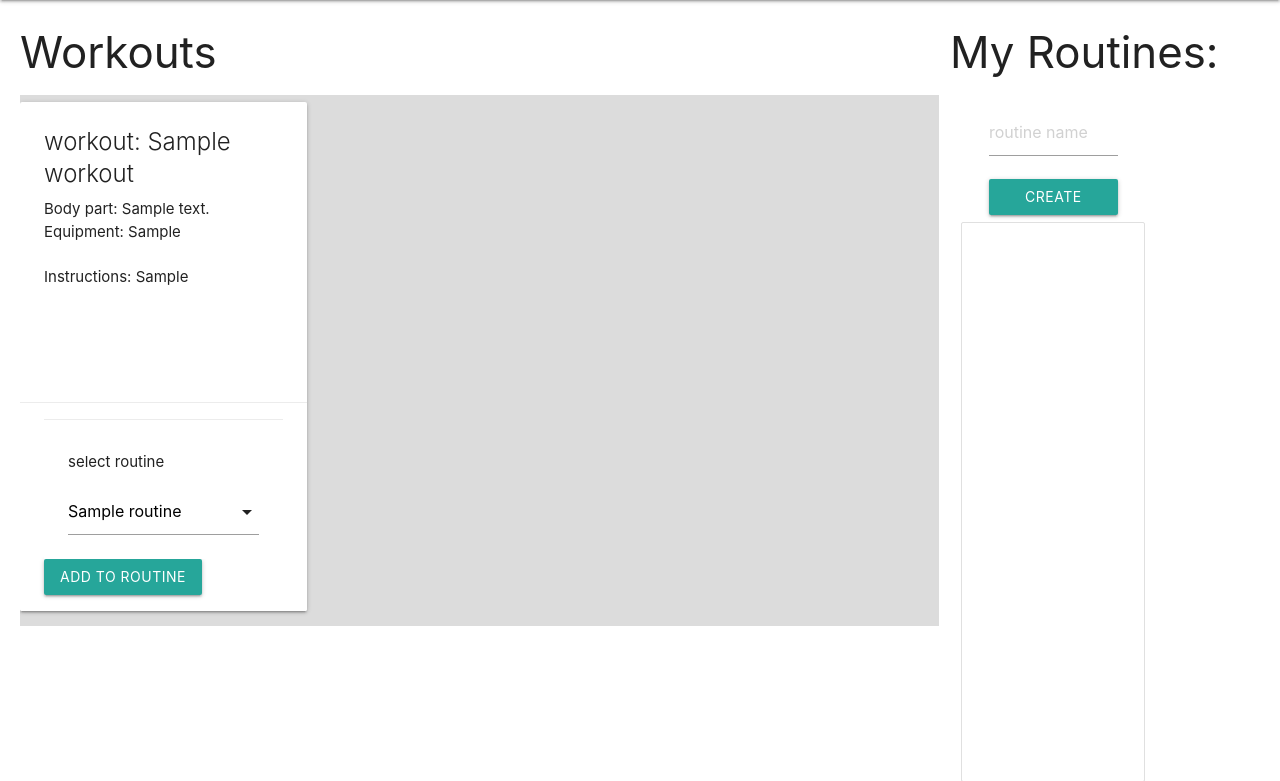
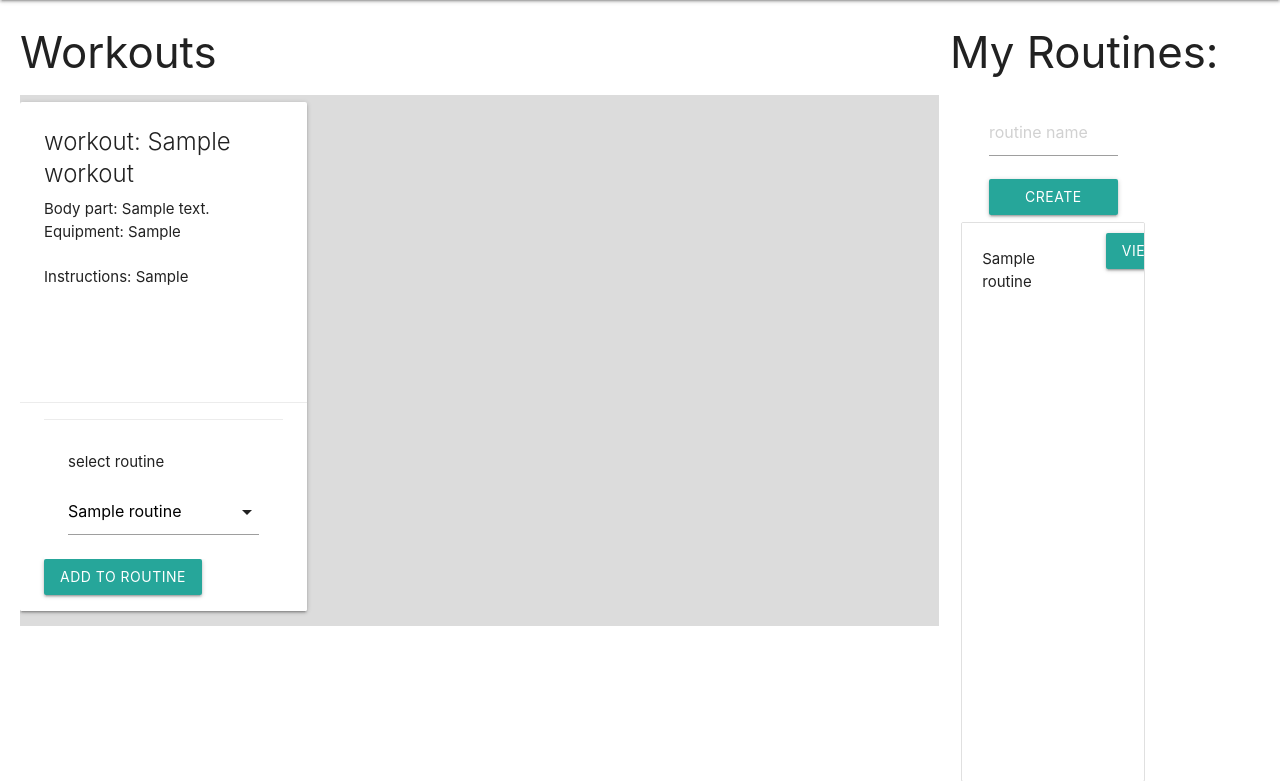
Before and after one commit to Neya1306/Workout-Remixer, a Flask app: page / in a window 1280 px wide. Shown: the part 64-845 px from the top of the page. Run offline with Flask 3, Linux system fonts and the light colour scheme; tables that the repository leaves empty hold one stand-in row (values such as "Sample post").

Commit message:
Implemented routine creation

```diff
--- a/App/controllers/routine.py
+++ b/App/controllers/routine.py
@@ -2,8 +2,8 @@ from App.models.routine import Routine
 from App.models.workout import Workout
 from App.database import db
 
-def create_routine(name, workout, user_id):
-    new_routine = Routine(name=name, workout=workout, user_id=user_id)
+def create_routine(name):
+    new_routine = Routine(name=name)
     db.session.add(new_routine)
     db.session.commit()
     return new_routine
@@ -17,13 +17,11 @@ def get_all_routines():
 def get_user_routines(user_id):
     return Routine.query.filter_by(user_id=user_id).all()
 
-def update_routine(id, name=None, description=None):
+def update_routine(id, name=None):
     routine = get_routine(id)
     if routine:
         if name:
             routine.name = name
-        if description:
-            routine.description = description
         db.session.add(routine)
         db.session.commit()
         return routine
@@ -39,16 +37,16 @@ def delete_routine(id):
 
 def add_workout_to_routine(routine_id, workout_id):
     routine = get_routine(routine_id)
-    exercise = Workout.query.get(workout_id)
-    if routine and exercise:
-        routine.add_exercise(exercise)
+    workout = Workout.query.get(workout_id)
+    if routine and workout:
+        routine.add_exercise(workout)
         return routine
     return None
 
-def remove_exercise_from_routine(routine_id, workout_id):
+def remove_workout_from_routine(routine_id, workout_id):
     routine = get_routine(routine_id)
     exercise = Workout.query.get(workout_id)
-    if routine and exercise:
-        routine.remove_exercise(exercise)
+    if routine and workout:
+        routine.remove_workout(workout)
         return routine
     return None
--- a/App/templates/index.html
+++ b/App/templates/index.html
@@ -51,31 +51,31 @@
     <h3>My Routines:</h3>
     <div class="col s12 m9 l8">
       <div class="container" Name="form-container">
-        <form name="create-routine" action="/createroutine" method="post">
+        <form name="create-routine" action="/createroutine" method="POST">
           <div class="input-field">
-            <input name="username" type="text" placeholder="routine name">
+            <input name="name" type="text" placeholder="routine name">
           </div>
           <button class="btn waves-effect waves-light" type="submit">Create Routine</button>
         </form>
       </div>
       <ul class="collection" style="overflow-y: scroll; height:70vh;">
-        {% for item in cart %}
-        {% if item.quantity > 0 %}
-        <li class="collection-item" style="height: 200px">
-          <p>Name: {{item.product.name}}</p>
-          <p>Price: {{item.product.price}}</p>
-          <form class="col" method="POST" action="updateQuantity/{{item.id}}">
-            <div class="input-field inline">
-              <input type="number" name="quantity" value="{{item.quantity}}">
-              <label for="quantity">Quantity</label>
+        {% for routine in routines %}
+        <li class="collection-item">
+          <div class="row">
+            <div class="col s12 m9">
+              <p>{{routine.name}}</p>
             </div>
-            <input type="submit" class="btn" value="Update">
-          </form>
+            <div class="col s12 m3">
+              <a href="/routines/{{routine.id}}" class="btn">View</a>
+            </div>
+          </div>
         </li>
-        {% endif %}
         {% endfor %}
       </ul>
     </div>
+
+
+
   </section>
 </main>
 {% endblock %}
--- a/App/templates/workouts.html
+++ b/App/templates/workouts.html
@@ -1,3 +1,4 @@
+
 {% extends "layout.html" %}
 {% block title %}Flask MVC App{% endblock %}
 {% block page %}Flask MVC App{% endblock %}
--- a/App/views/index.py
+++ b/App/views/index.py
@@ -12,7 +12,6 @@ index_views = Blueprint('index_views', __name__, template_folder='../templates')
 def index_page():
     workouts = get_all_workouts()
     routines = get_all_routines()
-
     return render_template('index.html', workouts=workouts, routines = routines)
 
 
--- a/wsgi.py
+++ b/wsgi.py
@@ -6,7 +6,8 @@ from App.models.workout import Workout
 
 from App.database import db, get_migrate
 from App.main import create_app
-from App.controllers import ( create_user, get_all_users_json, get_all_users )
+from App.controllers import ( create_user, get_all_users_json, get_all_users)
+from App.controllers.routine import create_routine, get_routine, get_all_routines, get_user_routines
 
 # This commands file allow you to create convenient CLI commands for testing controllers
 
@@ -19,6 +20,7 @@ def initialize():
     db.drop_all()
     db.create_all()
     create_user('bob', 'bobpass')
+    create_routine('Default Routine')
 
     with open('exercises.csv', newline='') as csvfile:
       reader = csv.DictReader(csvfile)
```
Also changed, not shown: App/models/routine.py (+3 -6 lines), App/models/workoutRoutine.py (+19 -0 lines), App/views/routine.py (+7 -2 lines).
